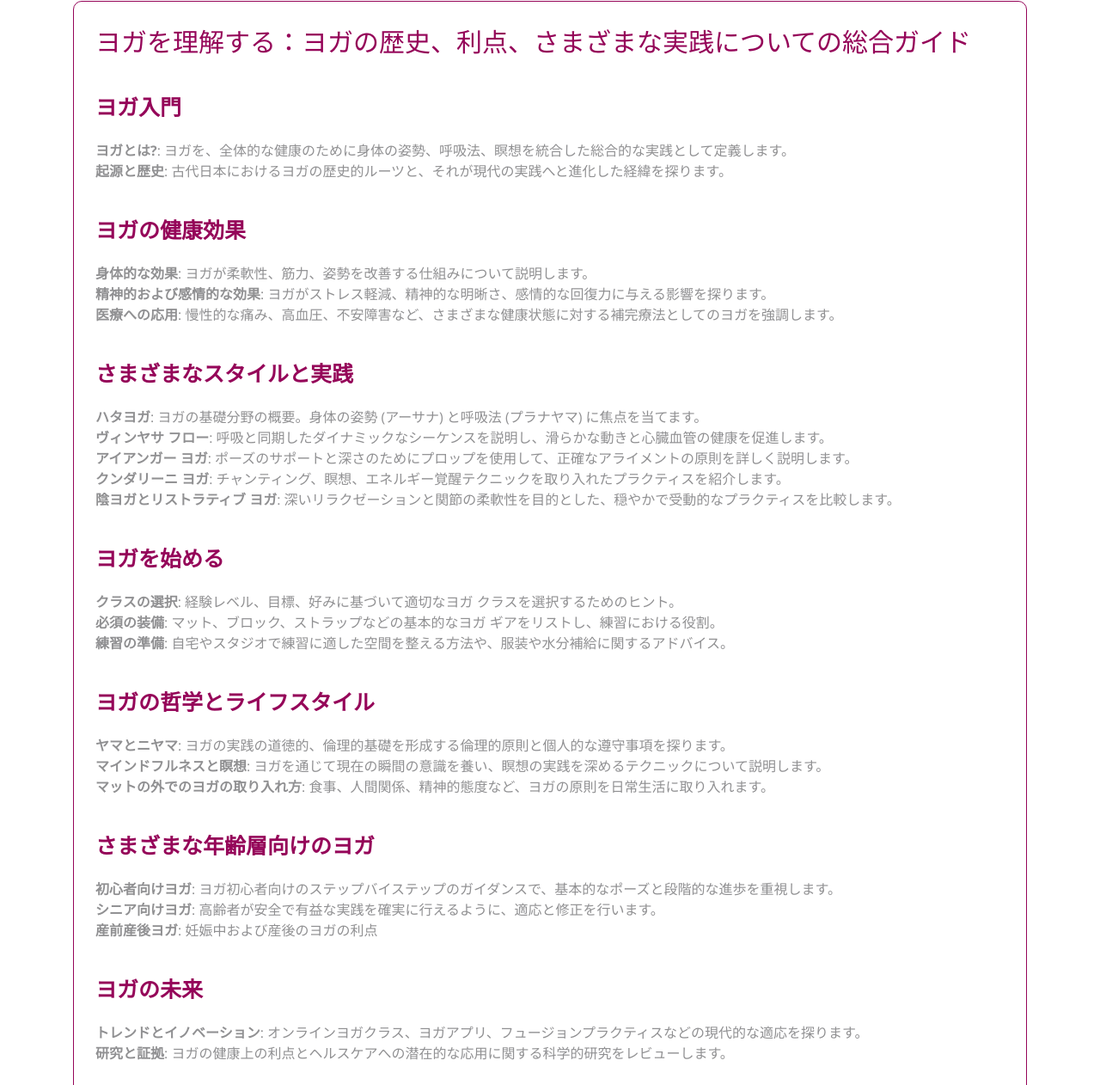
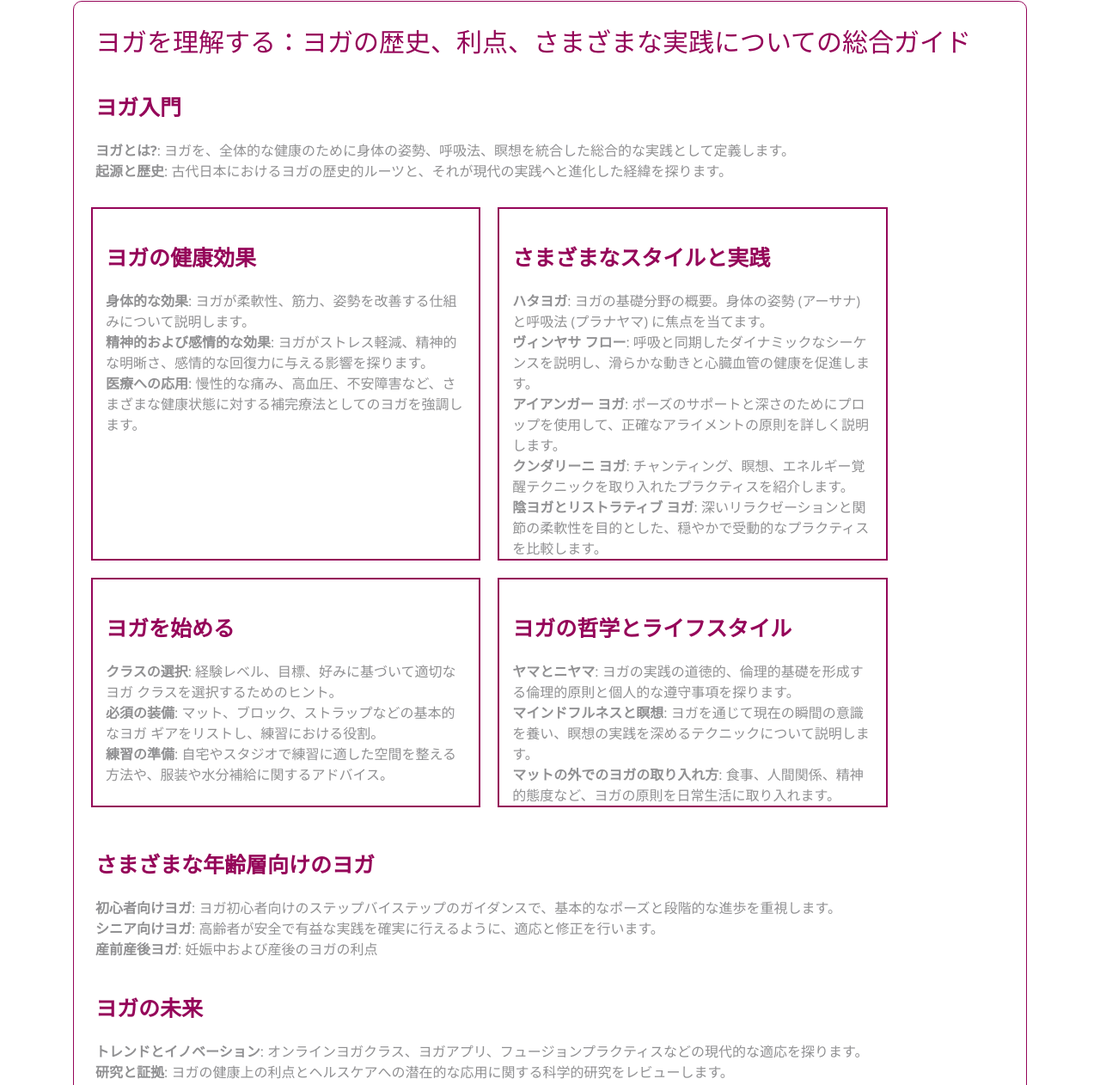
Before and after one commit to developercampaign/Pure-Yoga-Info, a plain HTML site: page index.html in a window 1280 px wide. Shown: the part 59-1321 px from the top of the page at 86% size. Drawn offline with nearby package versions, Linux system fonts and the light colour scheme; some packages are replaced by stand-ins of ours; a script that the page names is missing.

Commit message:
design changed

```diff
--- a/index.html
+++ b/index.html
@@ -38,12 +38,35 @@
 
                 <div class="col-lg-12 col-md-6">
                     <div class="single_info ">
-                       <div class="service_content text-left">
+                     <div class="service_content text-left">
                         <h2>ヨガを理解する：ヨガの歴史、利点、さまざまな実践についての総合ガイド</h2>
 
-                        <h3>ヨガ入門</h3><ul><li><strong>ヨガとは?</strong>: ヨガを、全体的な健康のために身体の姿勢、呼吸法、瞑想を統合した総合的な実践として定義します。</li><li><strong>起源と歴史</strong>: 古代日本におけるヨガの歴史的ルーツと、それが現代の実践へと進化した経緯を探ります。</li></ul><h3>ヨガの健康効果</h3><ul><li><strong>身体的な効果</strong>: ヨガが柔軟性、筋力、姿勢を改善する仕組みについて説明します。</li><li><strong>精神的および感情的な効果</strong>: ヨガがストレス軽減、精神的な明晰さ、感情的な回復力に与える影響を探ります。</li><li><strong>医療への応用</strong>: 慢性的な痛み、高血圧、不安障害など、さまざまな健康状態に対する補完療法としてのヨガを強調します。</li></ul><h3>さまざまなスタイルと実践</h3><ul><li><strong>ハタヨガ</strong>: ヨガの基礎分野の概要。身体の姿勢 (アーサナ) と呼吸法 (プラナヤマ) に焦点を当てます。</li><li><strong>ヴィンヤサ フロー</strong>: 呼吸と同期したダイナミックなシーケンスを説明し、滑らかな動きと心臓血管の健康を促進します。</li><li><strong>アイアンガー ヨガ</strong>: ポーズのサポートと深さのためにプロップを使用して、正確なアライメントの原則を詳しく説明します。</li><li><strong>クンダリーニ ヨガ</strong>: チャンティング、瞑想、エネルギー覚醒テクニックを取り入れたプラクティスを紹介します。</li><li><strong>陰ヨガとリストラティブ ヨガ</strong>: 深いリラクゼーションと関節の柔軟性を目的とした、穏やかで受動的なプラクティスを比較します。</li></ul><h3>ヨガを始める</h3><ul><li><strong>クラスの選択</strong>: 経験レベル、目標、好みに基づいて適切なヨガ クラスを選択するためのヒント。</li><li><strong>必須の装備</strong>: マット、ブロック、ストラップなどの基本的なヨガ ギアをリストし、練習における役割。</li><li><strong>練習の準備</strong>: 自宅やスタジオで練習に適した空間を整える方法や、服装や水分補給に関するアドバイス。</li></ul><h3>ヨガの哲学とライフスタイル</h3>
+                        <h3>ヨガ入門</h3><ul><li><strong>ヨガとは?</strong>: ヨガを、全体的な健康のために身体の姿勢、呼吸法、瞑想を統合した総合的な実践として定義します。</li><li><strong>起源と歴史</strong>: 古代日本におけるヨガの歴史的ルーツと、それが現代の実践へと進化した経緯を探ります。</li></ul>
 
-                        <ul><li><strong>ヤマとニヤマ</strong>: ヨガの実践の道徳的、倫理的基礎を形成する倫理的原則と個人的な遵守事項を探ります。</li><li><strong>マインドフルネスと瞑想</strong>: ヨガを通じて現在の瞬間の意識を養い、瞑想の実践を深めるテクニックについて説明します。</li><li><strong>マットの外でのヨガの取り入れ方</strong>: 食事、人間関係、精神的態度など、ヨガの原則を日常生活に取り入れます。</li></ul><h3>さまざまな年齢層向けのヨガ</h3><ul><li><strong>初心者向けヨガ</strong>: ヨガ初心者向けのステップバイステップのガイダンスで、基本的なポーズと段階的な進歩を重視します。</li><li><strong>シニア向けヨガ</strong>: 高齢者が安全で有益な実践を確実に行えるように、適応と修正を行います。</li><li><strong>産前産後ヨガ</strong>: 妊娠中および産後のヨガの利点</li></ul><h3>ヨガの未来</h3><ul><li><strong>トレンドとイノベーション</strong>: オンラインヨガクラス、ヨガアプリ、フュージョンプラクティスなどの現代的な適応を探ります。</li><li><strong>研究と証拠</strong>: ヨガの健康上の利点とヘルスケアへの潜在的な応用に関する科学的研究をレビューします。</li></ul><h3>結論</h3><ul><li><strong>要約</strong>: ヨガの多面的な利点と多様な実践を要約し、読者がヨガの変革の可能性を探り、体験するよう促します。</li></ul><p>この包括的なトピックでは、ヨガの豊かな歴史、幅広い健康上の利点、多様な実践、初心者向けの実用的なヒント、現代のライフスタイルへの統合を網羅した、ヨガの構造化された概要を提供します。身体の健康、精神的幸福、精神的成長への道としてヨガを受け入れるよう読者に情報を提供し、刺激を与えることを目的としています。</p>
+                        <div class="row" style="margin-top:20px;">
+                            <div class="col-lg-5" style="border:2px solid #950559; margin: 10px;">
+
+                                <h3>ヨガの健康効果</h3><ul><li><strong>身体的な効果</strong>: ヨガが柔軟性、筋力、姿勢を改善する仕組みについて説明します。</li><li><strong>精神的および感情的な効果</strong>: ヨガがストレス軽減、精神的な明晰さ、感情的な回復力に与える影響を探ります。</li><li><strong>医療への応用</strong>: 慢性的な痛み、高血圧、不安障害など、さまざまな健康状態に対する補完療法としてのヨガを強調します。</li></ul>
+                            </div>
+                            <div class="col-lg-5" style="border:2px solid #950559; margin: 10px;">
+
+
+                                <h3>さまざまなスタイルと実践</h3><ul><li><strong>ハタヨガ</strong>: ヨガの基礎分野の概要。身体の姿勢 (アーサナ) と呼吸法 (プラナヤマ) に焦点を当てます。</li><li><strong>ヴィンヤサ フロー</strong>: 呼吸と同期したダイナミックなシーケンスを説明し、滑らかな動きと心臓血管の健康を促進します。</li><li><strong>アイアンガー ヨガ</strong>: ポーズのサポートと深さのためにプロップを使用して、正確なアライメントの原則を詳しく説明します。</li><li><strong>クンダリーニ ヨガ</strong>: チャンティング、瞑想、エネルギー覚醒テクニックを取り入れたプラクティスを紹介します。</li><li><strong>陰ヨガとリストラティブ ヨガ</strong>: 深いリラクゼーションと関節の柔軟性を目的とした、穏やかで受動的なプラクティスを比較します。</li></ul>
+
+                            </div>
+                            <div class="col-lg-5" style="border:2px solid #950559; margin: 10px;">
+                                <h3>ヨガを始める</h3><ul><li><strong>クラスの選択</strong>: 経験レベル、目標、好みに基づいて適切なヨガ クラスを選択するためのヒント。</li><li><strong>必須の装備</strong>: マット、ブロック、ストラップなどの基本的なヨガ ギアをリストし、練習における役割。</li><li><strong>練習の準備</strong>: 自宅やスタジオで練習に適した空間を整える方法や、服装や水分補給に関するアドバイス。</li></ul>
+                            </div>
+                            <div class="col-lg-5" style="border:2px solid #950559; margin: 10px;">
+
+
+                                <h3>ヨガの哲学とライフスタイル</h3>
+                                <ul><li><strong>ヤマとニヤマ</strong>: ヨガの実践の道徳的、倫理的基礎を形成する倫理的原則と個人的な遵守事項を探ります。</li><li><strong>マインドフルネスと瞑想</strong>: ヨガを通じて現在の瞬間の意識を養い、瞑想の実践を深めるテクニックについて説明します。</li><li><strong>マットの外でのヨガの取り入れ方</strong>: 食事、人間関係、精神的態度など、ヨガの原則を日常生活に取り入れます。</li></ul>
+                            </div>
+
+                        </div>
+
+                        <h3>さまざまな年齢層向けのヨガ</h3><ul><li><strong>初心者向けヨガ</strong>: ヨガ初心者向けのステップバイステップのガイダンスで、基本的なポーズと段階的な進歩を重視します。</li><li><strong>シニア向けヨガ</strong>: 高齢者が安全で有益な実践を確実に行えるように、適応と修正を行います。</li><li><strong>産前産後ヨガ</strong>: 妊娠中および産後のヨガの利点</li></ul><h3>ヨガの未来</h3><ul><li><strong>トレンドとイノベーション</strong>: オンラインヨガクラス、ヨガアプリ、フュージョンプラクティスなどの現代的な適応を探ります。</li><li><strong>研究と証拠</strong>: ヨガの健康上の利点とヘルスケアへの潜在的な応用に関する科学的研究をレビューします。</li></ul><h3>結論</h3><ul><li><strong>要約</strong>: ヨガの多面的な利点と多様な実践を要約し、読者がヨガの変革の可能性を探り、体験するよう促します。</li></ul><p>この包括的なトピックでは、ヨガの豊かな歴史、幅広い健康上の利点、多様な実践、初心者向けの実用的なヒント、現代のライフスタイルへの統合を網羅した、ヨガの構造化された概要を提供します。身体の健康、精神的幸福、精神的成長への道としてヨガを受け入れるよう読者に情報を提供し、刺激を与えることを目的としています。</p>
                         <br>
 
                         <a href="mailto:info@pureyogainfo.com" class="genric-btn danger-border circle arrow mt-3">詳細についてはお問い合わせください<span class="lnr lnr-arrow-right"></span></a>
```
